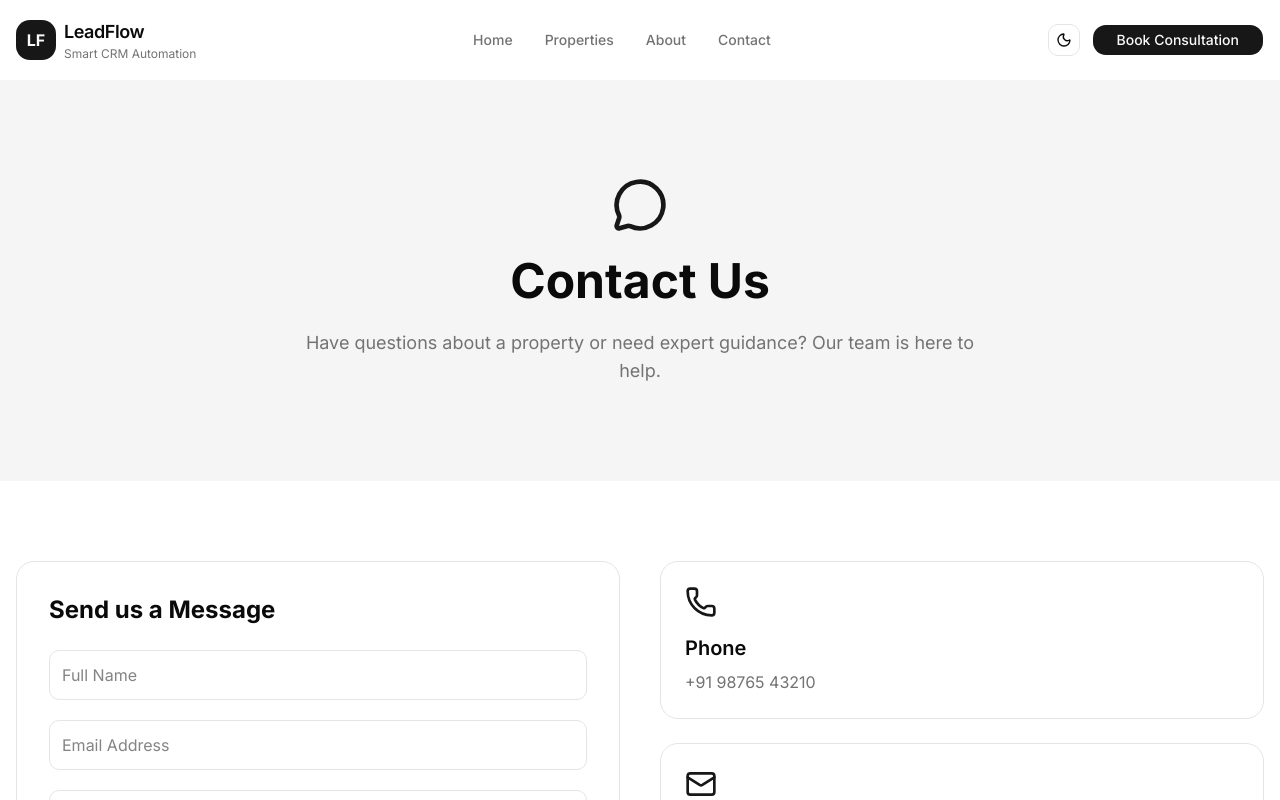
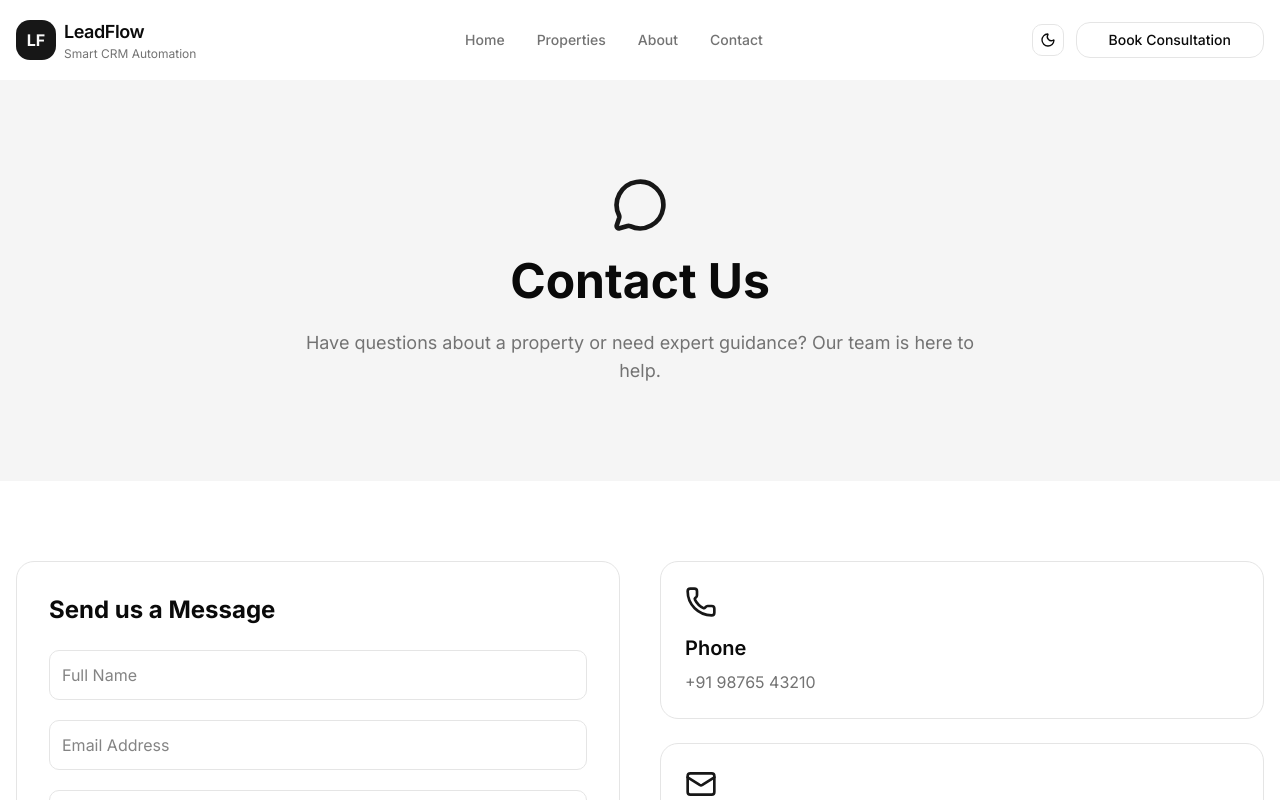
Before and after one commit to irshadalam2212/leadflow, a Next.js app: page /contact in a window 1280 px wide. Shown: the top 800 px of the page. Built offline with nearby package versions, Linux system fonts and the light colour scheme.

Commit message:
Refactor HeroSection and Navbar components to integrate Link for navigation and update button styles

```diff
--- a/components/home/hero-section.tsx
+++ b/components/home/hero-section.tsx
@@ -5,6 +5,7 @@ import { ArrowRight, BadgeCheck, Building2, MapPin } from "lucide-react";
 import { Button } from "@/components/ui/button";
 import { Card, CardContent } from "@/components/ui/card";
 import Container from "@/components/shared/container";
+import Link from "next/link";
 
 export default function HeroSection() {
     return (
@@ -37,13 +38,15 @@ export default function HeroSection() {
                         </p>
 
                         {/* Actions */}
-                        <div className="mt-8 flex flex-wrap gap-4">
+                        {/* <div className="mt-8 flex flex-wrap gap-4">
+                            <Link href="/properties">
                                 <Button size="lg" className="rounded-xl px-8">
                                     Explore Properties
-
                                     <ArrowRight className="ml-2 h-5 w-5" />
                                 </Button>
+                            </Link>
 
+                            <Link href="/contact">
                                 <Button
                                     variant="outline"
                                     size="lg"
@@ -51,7 +54,8 @@ export default function HeroSection() {
                                 >
                                     Book Consultation
                                 </Button>
-                        </div>
+                            </Link>
+                        </div> */}
 
                         {/* Stats */}
                         <div className="mt-14 grid grid-cols-3 gap-8">
@@ -93,7 +97,7 @@ export default function HeroSection() {
                         </div>
 
                         {/* Floating Property Card */}
-                        <Card className="absolute -bottom-10 left-1/2 w-[90%] -translate-x-1/2 rounded-3xl border bg-background/90 shadow-2xl backdrop-blur-xl">
+                        <Card className="absolute -bottom-10 left-1/2 w-[90%] -translate-x-1/2 rounded-3xl border bg-background/90 shadow-2xl backdrop-blur-xl pointer-events-none">
                             <CardContent className="flex items-center justify-between gap-6 p-6">
                                 {/* Left */}
                                 <div className="flex items-center gap-4">
--- a/components/layout/navbar.tsx
+++ b/components/layout/navbar.tsx
@@ -83,9 +83,15 @@ export default function Navbar() {
                         )}
                     </Button>
 
-                        <Button className="rounded-xl px-6">
+                    <Link href="/contact">
+                        <Button
+                            variant="outline"
+                            size="lg"
+                            className="rounded-xl px-8"
+                        >
                             Book Consultation
                         </Button>
+                    </Link>
                 </div>
 
                 {/* Mobile Menu */}
@@ -109,9 +115,15 @@ export default function Navbar() {
                                     </Link>
                                 ))}
 
-                                    <Button className="mt-4 rounded-xl">
+                                <Link href="/contact">
+                                    <Button
+                                        variant="outline"
+                                        size="lg"
+                                        className="rounded-xl px-8"
+                                    >
                                         Book Consultation
                                     </Button>
+                                </Link>
                             </div>
                         </SheetContent>
                     </Sheet>
```
Lines whose indentation alone changed are shown as unchanged.
